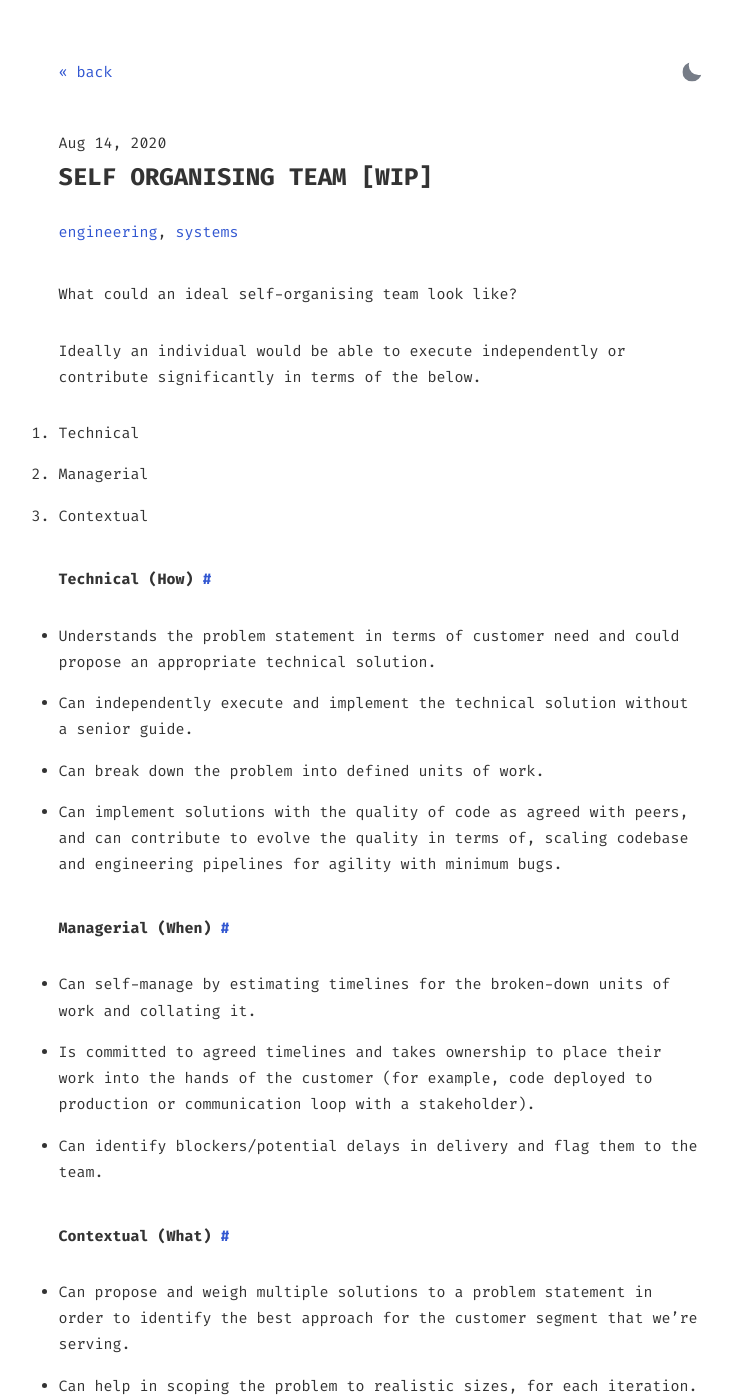
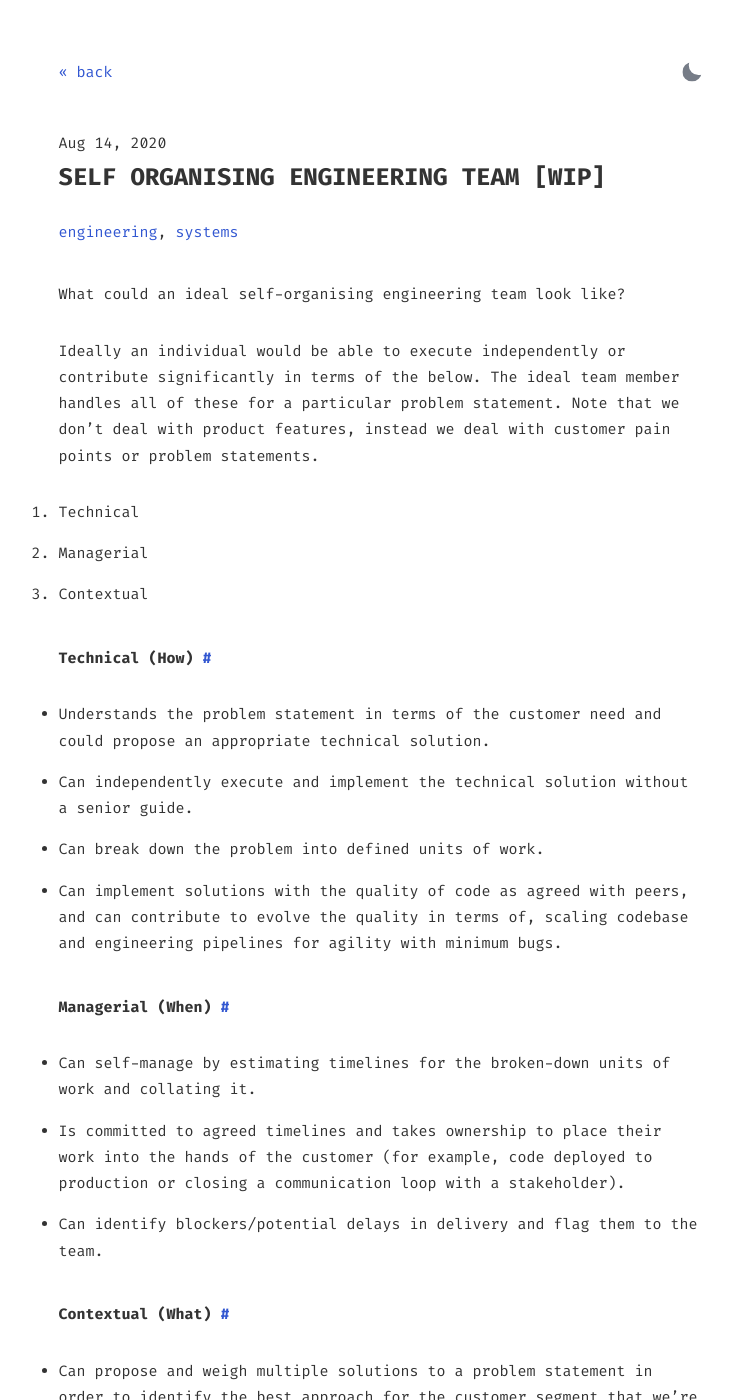
Before and after one commit to anbarasiu/fluid, a Jekyll site: the page built from _posts/2020-08-14-self-organising-team.md, in a window 1280 px wide and 1400 px high. Shown: the whole window, without its empty margins (259-991 px from the left). Built offline with Jekyll 4.4.1, drawn with Linux system fonts in a browser that asks for light colours; some of the changed text lies outside the part shown.

Commit message:
feat: posts from the past

```diff
--- a/_posts/2020-08-14-self-organising-team.md
+++ b/_posts/2020-08-14-self-organising-team.md
@@ -1,14 +1,14 @@
 ---
 layout: post
-title: Self Organising Team [WIP]
-description: What could an ideal self-organising team look like?
-summary: Nascent set thoughts on self-organising teams, as I try to gather and put together a better model for understanding.
+title: Self Organising Engineering Team [WIP]
+description: What could an ideal self-organising engineering team look like?
+summary: Nascent set thoughts on self-organising engineering teams, as I try to gather and put together a better model for understanding.
 tags: engineering systems
 ---
 
-What could an ideal self-organising team look like?
+What could an ideal self-organising engineering team look like?
 
-Ideally an individual would be able to execute independently or contribute significantly in terms of the below.
+Ideally an individual would be able to execute independently or contribute significantly in terms of the below. The ideal team member handles all of these for a particular problem statement. Note that we don't deal with product features, instead we deal with customer pain points or problem statements.
 
 1.  Technical
 
@@ -19,7 +19,7 @@ Ideally an individual would be able to execute independently or contribute signi
 
 ### Technical (How)
 
--   Understands the problem statement in terms of customer need and could propose an appropriate technical solution.
+-   Understands the problem statement in terms of the customer need and could propose an appropriate technical solution.
 
 -   Can independently execute and implement the technical solution without a senior guide.
 
@@ -32,7 +32,7 @@ Ideally an individual would be able to execute independently or contribute signi
 
 -   Can self-manage by estimating timelines for the broken-down units of work and collating it.
 
--   Is committed to agreed timelines and takes ownership to place their work into the hands of the customer (for example, code deployed to production or communication loop with a stakeholder).
+-   Is committed to agreed timelines and takes ownership to place their work into the hands of the customer (for example, code deployed to production or closing a communication loop with a stakeholder).
 
 -   Can identify blockers/potential delays in delivery and flag them to the team.
 
@@ -46,7 +46,10 @@ Ideally an individual would be able to execute independently or contribute signi
 
 ## Hiring
 
+The team composition will matter more than the individual team members, in that the team members can work together as one cohesive unit. Each team will vary based on the stage of the company, the maturity of the product, the nature of working relationships with the stakeholders
+
 Define minimum threshold levels, how to identify expected characteristics/potential.
+
 
 ## Operating
 
@@ -87,6 +90,13 @@ The levers that the team could continually tweak to get to the point of being to
 
 -   Time to deploy (CI/CD pipelines)
 
+-   Fail-fast feedback loops
+An environment where the team can face failures safely, without impacting the customer. Tactical things would involve:
+- automated tests running on every pull request, that assist code reviews
+- any bugs identified to feed into the automated test suite, to avoid a future regression
+- a development environment with error tracking and it's own monitoring and alerting systems.
+-
+
 
 **Quality**
 
```
Also changed, not shown: _posts/2022-08-27-tribe-ing-in-boxes.md (added, +21 -0 lines), _posts/2022-09-10-acquiring-taste.md (added, +31 -0 lines).
